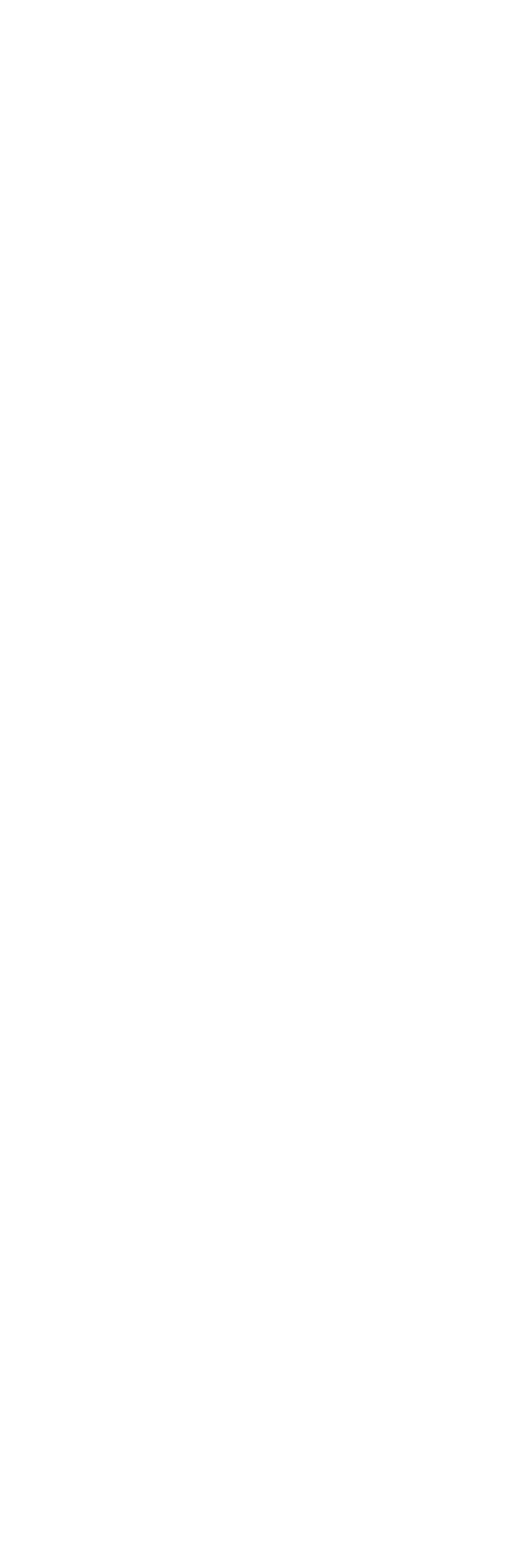
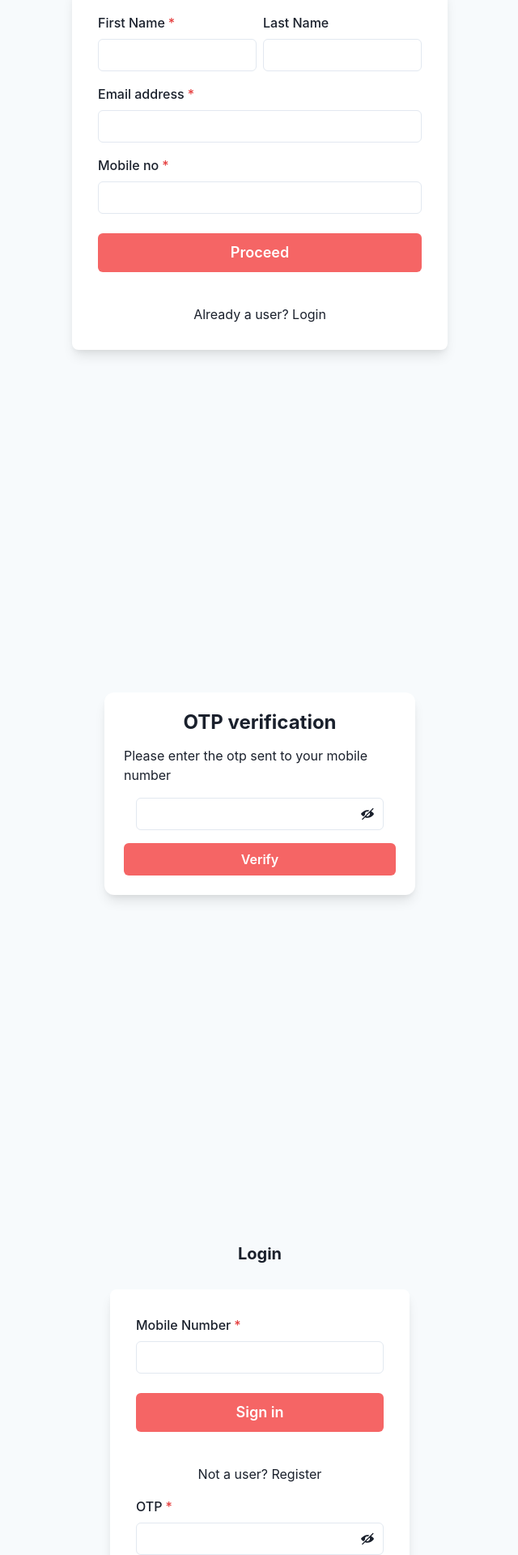
Before and after one commit to Sonia-saini/R-Mart, a React (Create React App) app in the folder reliance/: page /otp in a window 1280 px wide. Shown: the part 220-2140 px from the top of the page at 81% size, without its empty margins (319-959 px from the left). Before the commit the page ends 800 px from the top, so only its background shows below. Built offline with nearby package versions, Linux system fonts and the light colour scheme.

Commit message:
fw18_0575_day-3

```diff
--- a/reliance/src/App.js
+++ b/reliance/src/App.js
@@ -1,13 +1,15 @@
 // import logo from './logo.svg';
  import React from "react";
-// import Login from './component/suman/Login';
-//  import Otp from './component/suman/Otp';
-// import Register from './component/suman/Register';
+import Login from './component/suman/Login';
+ import Otp from './component/suman/Otp';
+import Register from './component/suman/Register';
 
 function App() {
   return (
     <div >
-
+       <Register/>
+       <Otp/>
+       <Login/>
     </div>
   );
 }
--- a/reliance/src/component/suman/Login.jsx
+++ b/reliance/src/component/suman/Login.jsx
@@ -17,14 +17,17 @@ import {
   } from '@chakra-ui/react';
   import { useState } from 'react';
   import { ViewIcon, ViewOffIcon } from '@chakra-ui/icons';
-  import { Link } from 'react-router-dom';
-import axios from 'axios';
-
+  import { Link,useNavigate } from 'react-router-dom';
+   import axios from 'axios';
+   import { useToast } from '@chakra-ui/react';
 
 const Login = () => {
     const [showPassword, setShowPassword] = useState(false);
     const [mobile,setMobile]=useState();
-    const [otp,setOtp]=useState("")
+    const [otp,setOtp]=useState("");
+
+    const navigate=useNavigate()
+    const toast = useToast()
 
 const getData=()=>{
     return axios.get(`https://blog-data-tan.vercel.app/register`)
@@ -48,16 +51,43 @@ getData()
 
       const finalcheck=(filtered)=>{
         if(filtered.length>0){
-        alert("Your OTP is 987654")
-
-         } else{
+        toast({
+          title: 'Your OTP is 987654',
+          description: "Please Put OTP Carefully.",
+          status: 'success',
+          duration: 9000,
+          isClosable: true,
+        })
+        navigate("/")
+         }
+         else
+         {
         alert("login failed")
          }
       }
 
 const handleOtpPart=(e)=>{
 e.preventDefault()
-otp==="987654" ?alert("login succesful"):alert("put right input")
+if(otp==="987654")
+{
+  toast({
+    title: 'Login Successful',
+    description: "We've created your account for you.",
+    status: 'success',
+    duration: 9000,
+    isClosable: true,
+  })
+}
+else{
+  toast({
+    title: 'You put wrong OTP',
+    description: "Please Put right OTP",
+    status: 'success',
+    duration: 9000,
+    isClosable: true,
+  })
+}
+
 
 }
 
@@ -82,7 +112,7 @@ otp==="987654" ?alert("login succesful"):alert("put right input")
         <Stack spacing={4}>
           <FormControl id="email" isRequired>
             <FormLabel>Mobile Number</FormLabel>
-            <Input type="email" value={mobile} onChange={(e)=>setMobile(e.target.value)}/>
+            <Input type="email" value={mobile} onChange={(e)=>setMobile(e.target.value)} isRequired/>
           </FormControl>
 
           <Stack spacing={10} pt={2}>
@@ -107,7 +137,7 @@ otp==="987654" ?alert("login succesful"):alert("put right input")
             <FormLabel>OTP</FormLabel>
             <InputGroup>
               <Input type={showPassword ? 'text' : 'password'} value={otp}
-                onChange={(e)=>setOtp(e.target.value)}
+                onChange={(e)=>setOtp(e.target.value)} isRequired
               />
               <InputRightElement h={'full'}>
                 <Button
--- a/reliance/src/component/suman/Otp.jsx
+++ b/reliance/src/component/suman/Otp.jsx
@@ -12,22 +12,38 @@ import {
 import { ViewIcon, ViewOffIcon } from '@chakra-ui/icons';
 import { useState } from 'react';
 import {useNavigate} from "react-router-dom"
+import { useToast } from '@chakra-ui/react';
 
 const Otp = () => {
     const [showPassword, setShowPassword] = useState(false);
     const [otp,setOtp]=useState("");
-    const navigate=useNavigate()
+
+    const navigate=useNavigate();
+    const toast = useToast()
 
 const handleOtp=(e)=>{
     e.preventDefault();
-    if(otp==="825109")
+    if(otp==="143143")
     {
-        alert("signin successful")
-        console.log(otp)
+      toast({
+        title: 'Account Created',
+        description: "We've created your account for you.",
+        status: 'success',
+        duration: 9000,
+        isClosable: true,
+      })
         navigate("/login")
     }
-    else{
-        alert("You put wrong otp")
+    else
+    {
+      toast({
+        title: 'You put wrong otp',
+        description: "We have not created your account for you.",
+        status: 'success',
+        duration: 9000,
+        isClosable: true,
+      })
+
     }
 }
   return (
@@ -47,13 +63,13 @@ const handleOtp=(e)=>{
         my={10}>
         <Center>
           <Heading lineHeight={1.1} fontSize={{ base: 'xl', md: '2xl' }}>
-            Verify your Mobile Number
+           OTP verification
           </Heading>
         </Center>
         <Center
           fontSize={{ base: 'sm', sm: 'md' }}
           color={useColorModeValue('gray.800', 'gray.400')}>
-          We have sent code to your Mobile
+         Please enter the otp sent to your mobile number
         </Center>
 
         <FormControl>
@@ -61,7 +77,7 @@ const handleOtp=(e)=>{
             <HStack>
               <InputGroup>
               <Input type={showPassword ? 'text' : 'password'}
-              value={otp} onChange={(e)=>setOtp(e.target.value)}/>
+              value={otp} onChange={(e)=>setOtp(e.target.value)} isRequired/>
               <InputRightElement h={'full'}>
                 <Button
                   variant={'ghost'}
--- a/reliance/src/component/suman/Register.jsx
+++ b/reliance/src/component/suman/Register.jsx
@@ -74,24 +74,25 @@ navigate("/otp")
             <Box>
               <FormControl id="firstName2" isRequired>
                 <FormLabel>First Name</FormLabel>
-                <Input type="text" value={firstName} onChange={(e)=>setFirstName(e.target.value)} />
+                <Input type="text" required value={firstName}
+                 onChange={(e)=>setFirstName(e.target.value)} isRequired/>
               </FormControl>
             </Box>
             <Box>
               <FormControl id="lastName2">
                 <FormLabel>Last Name</FormLabel>
-                <Input type="text" value={lastName} onChange={(e)=>setLastName(e.target.value)}/>
+                <Input type="text" value={lastName} onChange={(e)=>setLastName(e.target.value)} isRequired/>
               </FormControl>
             </Box>
           </HStack>
           <FormControl id="email2" isRequired>
             <FormLabel>Email address</FormLabel>
-            <Input type="email" value={email} onChange={(e)=>setEmail(e.target.value)}/>
+            <Input type="email" value={email} onChange={(e)=>setEmail(e.target.value)} isRequired/>
           </FormControl>
           <FormControl id="mobile" isRequired>
             <FormLabel>Mobile no</FormLabel>
             <InputGroup>
-            <Input type="number" value={mobile} onChange={(e)=>setMobile(e.target.value)} />
+            <Input type="number" value={mobile} onChange={(e)=>setMobile(e.target.value)} isRequired/>
 
             </InputGroup>
           </FormControl>
```
